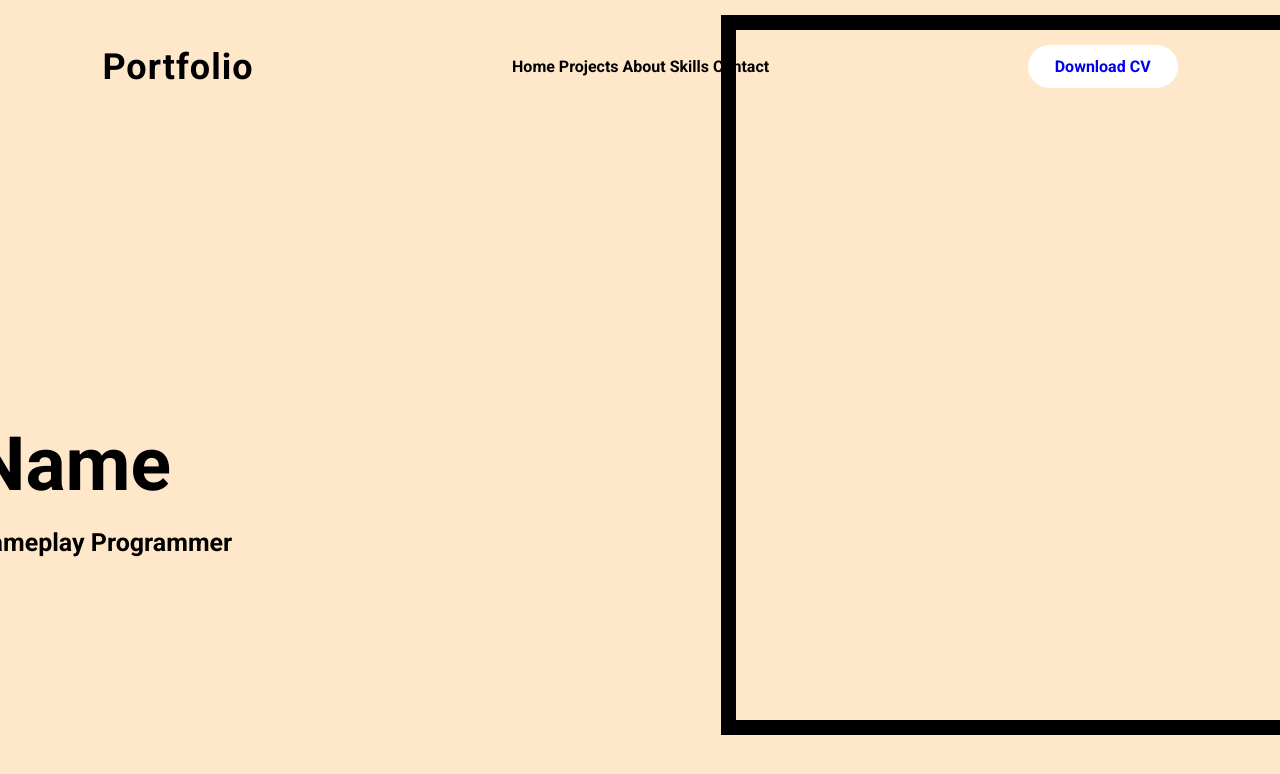
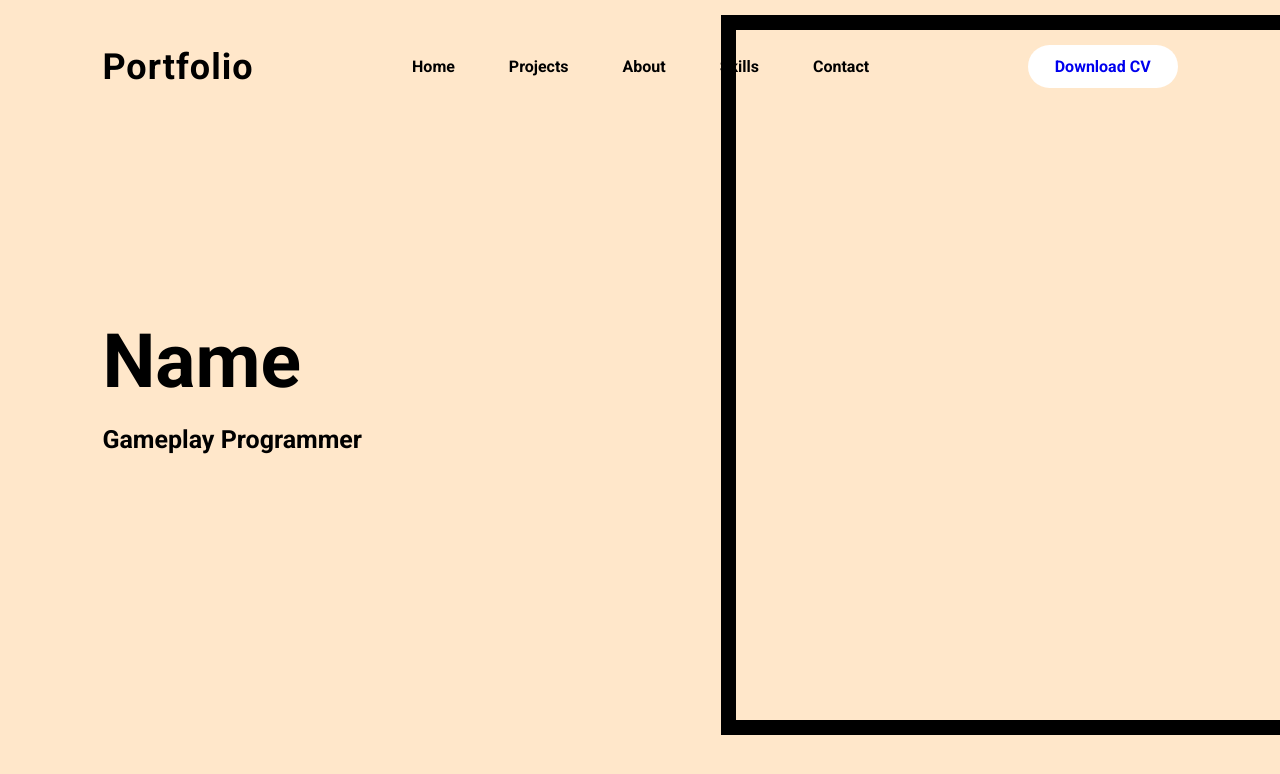
Before and after one commit to Lucidevz/portfolio, a plain HTML site: page index.html in a window 1280 px wide. Drawn offline with Linux system fonts and the light colour scheme.

Commit message:
Fixed padding issues
Fixed some padding issues on the home screen.

```diff
--- a/style.css
+++ b/style.css
@@ -7,7 +7,7 @@
 .start{
     height: 100vh;
     width: 100%;
-    background-image: url(../img/HomeBackground.png);
+    background-image: url(/img/HomeBackground.png);
     background-color: cover;
     background-position: center;
 }
@@ -28,7 +28,7 @@ nav{
 nav ul li{
     list-style-type: none;
     display: inline-block;
-    pad: 10px 25px;
+    padding: 10px 25px;
 }
 nav ul li a{
     color:black;
@@ -56,7 +56,7 @@ nav ul li a:hover{
     position: absolute;
     top: 50%;
     left:8%;
-    transform: translate(-50%);
+    transform: translateY(-50%);
 }
 h1{
     color:black;
```
